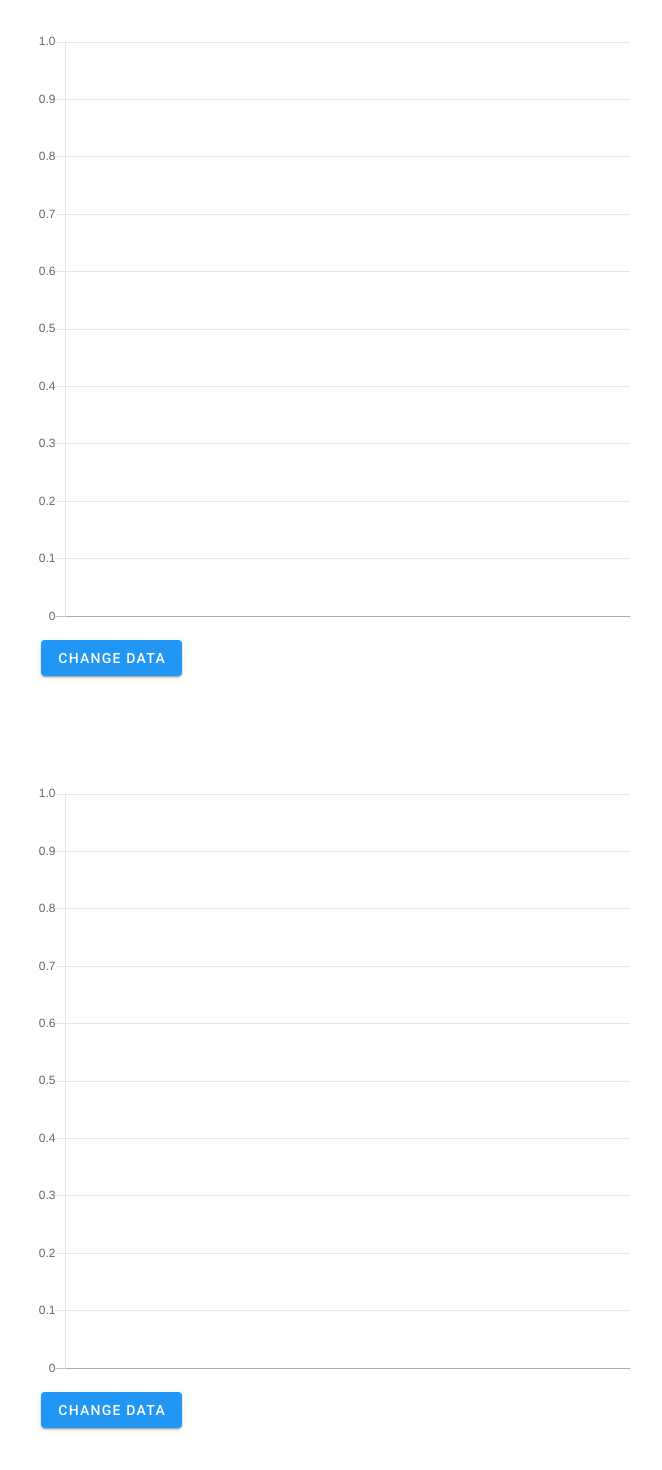
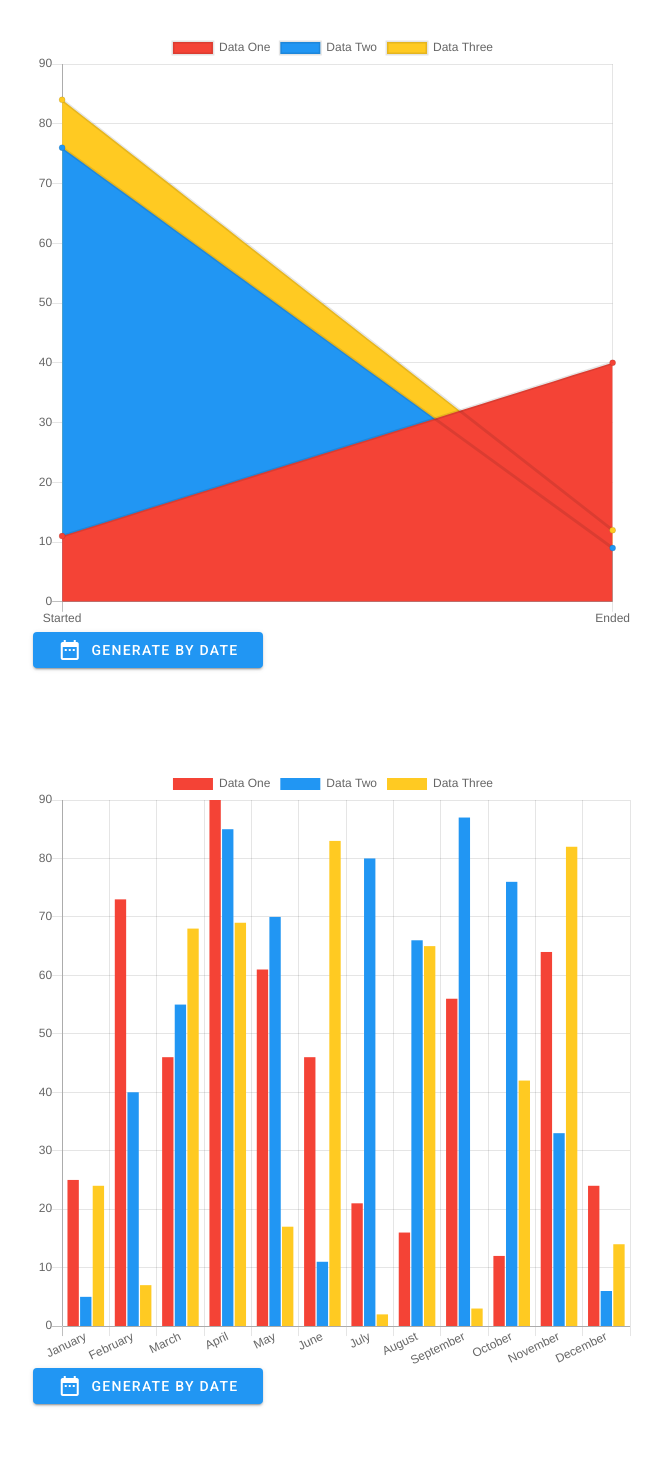
Before and after one commit to TatevG/nuxt-auth, a Nuxt app: page /Dashboard in a window 1280 px wide. Shown: the part 1107-2577 px from the top of the page, without its empty margins (307-969 px from the left). Built offline with nearby package versions, Linux system fonts and the light colour scheme; no server answers.

Commit message:
added config for material design icons. added mixins, canged componens according to mixins

```diff
--- a/components/BarChart.vue
+++ b/components/BarChart.vue
@@ -1,6 +1,6 @@
 <template>
     <div class="nuxt-component-bar-chart">
-        <Bar :chart-data="datacollection"/>
+        <Bar :chart-data="dataCollection"/>
 
         <v-menu
             ref="menu"
@@ -13,17 +13,21 @@
             <template v-slot:activator="{ on, attrs }">
                 <v-btn
                     v-bind="attrs"
-                    class="ma-2"
+                    class="nuxt-component-bar-chart__button"
                     color="info"
                     v-on="on"
                 >
-                    Change data
+                    <v-icon dark>
+                        date_range
+                    </v-icon>
+
+                    Generate by Date
                 </v-btn>
             </template>
 
             <v-date-picker
                 ref="picker"
-                v-model="date"
+                v-model="barDate"
                 :max="new Date().toISOString().substr(0, 10)"
                 min="1950-01-01"
                 @change="randomizeData"
@@ -42,15 +46,6 @@ export default {
 
     data() {
         return {
-            datacollection: null,
-            menu: false,
-            date: '',
-        };
-    },
-
-    methods: {
-        randomizeData() {
-            this.datacollection = {
             labels: [
                 'January',
                 'February',
@@ -70,24 +65,26 @@ export default {
                 {
                     label: 'Data One',
                     backgroundColor: '#F44336',
-                        data: this.getRandomInt(),
                 },
                 {
                     label: 'Data Two',
                     backgroundColor: '#2196F3',
-                        data: [ ...Array(12) ].map(() => Math.floor(Math.random() * (100 - 10 + 1))),
                 },
                 {
                     label: 'Data Three',
                     backgroundColor: '#FFCA22',
-                        data: [ ...Array(12) ].map(() => Math.floor(Math.random() * (100 - 10 + 1))),
                 },
             ],
         };
     },
 
-        getRandomInt() {
-            return [ ...Array(12) ].map(() => Math.floor(Math.random() * (100 - 10 + 1)));
+    mounted() {
+        this.getRandomData(this.labels, this.datasets, 12);
+    },
+
+    methods: {
+        randomizeData() {
+            this.getRandomData(this.labels, this.datasets, 12);
         },
     },
 };
@@ -97,5 +94,10 @@ export default {
 .nuxt-component-bar-chart{
     max-width: 600px;
     margin: auto;
+
+    &__button {
+        width: 230px;
+        justify-content: space-evenly;
+    }
 }
 </style>
--- a/components/LineChart.vue
+++ b/components/LineChart.vue
@@ -1,6 +1,6 @@
 <template>
     <div class="nuxt-component-line-chart">
-        <LineChart :chart-data="datacollection"/>
+        <LineChart :chart-data="dataCollection"/>
 
         <v-menu
             ref="menu"
@@ -13,17 +13,21 @@
             <template v-slot:activator="{ on, attrs }">
                 <v-btn
                     v-bind="attrs"
-                    class="ma-2"
+                    class="nuxt-component-line-chart__button"
                     color="info"
                     v-on="on"
                 >
-                    Change data
+                    <v-icon dark>
+                        date_range
+                    </v-icon>
+
+                    Generate by Date
                 </v-btn>
             </template>
 
             <v-date-picker
                 ref="picker"
-                v-model="date"
+                v-model="lineDate"
                 :max="new Date().toISOString().substr(0, 10)"
                 min="1950-01-01"
                 @change="randomizeData"
@@ -42,15 +46,6 @@ export default {
 
     data() {
         return {
-            datacollection: null,
-            menu: false,
-            date: '',
-        };
-    },
-
-    methods: {
-        randomizeData() {
-            this.datacollection = {
             labels: [
                 'Started',
                 'Ended',
@@ -60,33 +55,27 @@ export default {
                 {
                     label: 'Data One',
                     backgroundColor: '#F44336',
-                        data: [
-                            this.getRandomInt(),
-                            this.getRandomInt(),
-                        ],
+
                 },
                 {
                     label: 'Data Two',
                     backgroundColor: '#2196F3',
-                        data: [
-                            this.getRandomInt(),
-                            this.getRandomInt(),
-                        ],
                 },
                 {
                     label: 'Data Three',
                     backgroundColor: '#FFCA22',
-                        data: [
-                            this.getRandomInt(),
-                            this.getRandomInt(),
-                        ],
                 },
             ],
         };
     },
 
-        getRandomInt() {
-            return Math.floor(Math.random() * (100 - 10 + 1));
+    mounted() {
+        this.getRandomData(this.labels, this.datasets, 2);
+    },
+
+    methods: {
+        randomizeData() {
+            this.getRandomData(this.labels, this.datasets, 2);
         },
     },
 };
@@ -96,5 +85,10 @@ export default {
 .nuxt-component-line-chart{
     max-width: 600px;
     margin: auto;
+
+    &__button {
+        width: 230px;
+        justify-content: space-evenly;
+    }
 }
 </style>
--- a/components/LoginForm.vue
+++ b/components/LoginForm.vue
@@ -73,6 +73,16 @@ export default {
 
     computed: { ...mapState('login', [ 'loginUser' ]) },
 
+    //add eventListeners to handle login when press 'Enter'
+
+    created() {
+        window.addEventListener('keydown', this.handleKeyDown);
+    },
+
+    destroyed() {
+        window.removeEventListener('keydown', this.handleKeyDown);
+    },
+
     methods: {
         ...mapActions({ login: 'login/login' }),
 
@@ -86,6 +96,12 @@ export default {
                 this.$nuxt.$router.replace({ path: '/dashboard' });
             }
         },
+
+        handleKeyDown(e) {
+            if(e.code === 'Enter') {
+                this.userLogin();
+            }
+        },
     },
 };
 </script>
--- a/layouts/default.vue
+++ b/layouts/default.vue
@@ -19,6 +19,11 @@
 </template>
 
 <script>
+import Vue from 'vue';
+import randomizers from '~/mixins/randomizers.js';
+
+Vue.mixin(randomizers);
+
 export default {
     name: 'NuxtLayoutDefault',
 
--- /dev/null
+++ b/mixins/randomizers.js
@@ -0,0 +1,29 @@
+export default {
+
+    data() {
+        return {
+            dataCollection: null,
+            menu: false,
+            lineDate: '',
+            barDate: '',
+        };
+    },
+
+    methods: {
+        getRandomInt(length) {
+            return [ ...Array(length) ].map(() => Math.floor(Math.random() * (100 - 10 + 1)));
+        },
+
+        getRandomData(labels, datasets, dataLength) {
+            datasets.map(dataset => {
+                dataset.data = this.getRandomInt(dataLength);
+            });
+
+            this.dataCollection = {
+                labels: labels,
+
+                datasets: datasets,
+            };
+        },
+    },
+};
--- a/nuxt.config.js
+++ b/nuxt.config.js
@@ -27,6 +27,10 @@ export default {
                 rel: 'icon',
                 type: 'image/x-icon',
                 href: '/favicon.ico',
+            },
+            {
+                rel: 'stylesheet',
+                href: 'https://fonts.googleapis.com/css?family=Roboto:100,300,400,500,700,900|Material+Icons',
             },
         ],
     },
```
Lines whose indentation alone changed are shown as unchanged.
